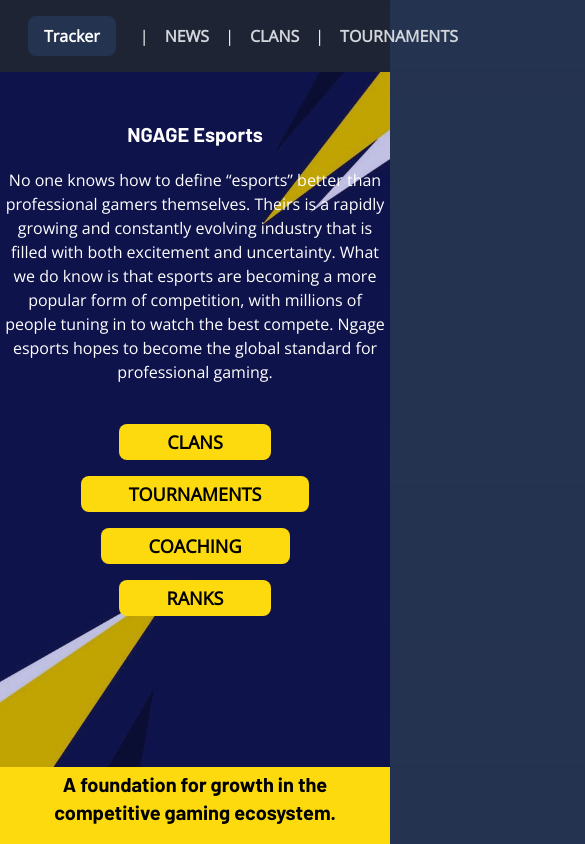
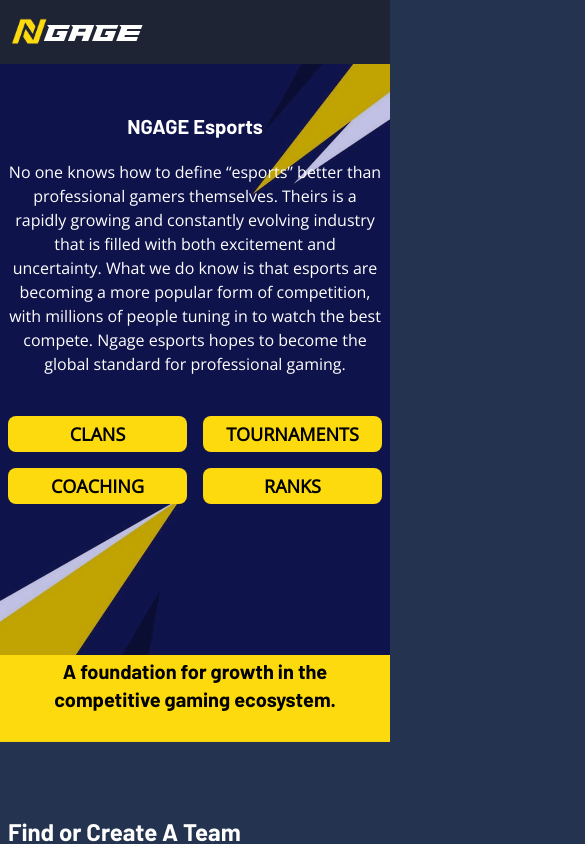
Before and after one commit to MuhammadDev-OP/ngage-esports, a Next.js app: page / in a window 390 px wide. Shown: the top 844 px of the page, 585 px wide, since content can reach past the window. Built offline with nearby package versions, Linux system fonts and the light colour scheme.

Commit message:
responsivness done

```diff
--- a/src/app/components/layout/Header.tsx
+++ b/src/app/components/layout/Header.tsx
@@ -1,14 +1,31 @@
 "use client";
 
-import React from "react";
+import React, { useState, useRef, MouseEvent } from "react";
 import Wrapper from "../shared/Wrapper";
 import Image from "next/image";
 import { useRouter } from "next/navigation";
+import { TbBrandValorant, TbBrandFortnite } from "react-icons/tb";
 
-const Header = () => {
+const Header: React.FC = () => {
   const router = useRouter();
+  const [isDropdownOpen, setIsDropdownOpen] = useState(false);
+  const dropdownTimeout = useRef<NodeJS.Timeout | null>(null);
+
+  const handleMouseEnter = (event: MouseEvent) => {
+    if (dropdownTimeout.current) {
+      clearTimeout(dropdownTimeout.current);
+    }
+    setIsDropdownOpen(true);
+  };
+
+  const handleMouseLeave = (event: MouseEvent) => {
+    dropdownTimeout.current = setTimeout(() => {
+      setIsDropdownOpen(false);
+    }, 200); // Adjust the delay time as needed
+  };
+
   return (
-    <div className="bg-[#1f2435] text-white py-4">
+    <div className="bg-[#1f2435] text-white py-4 z-50">
       <Wrapper>
         <div className="flex items-center gap-4">
           <div
@@ -25,7 +42,11 @@
               className="w-[140px]"
             />
           </div>
-          <div className="flex bg-[#243350] w-52 mx-2 p-2 rounded-lg">
+          <div
+            className="hidden md:flex bg-[#243350] w-52 mx-2 p-2 rounded-lg relative"
+            onMouseEnter={handleMouseEnter}
+            onMouseLeave={handleMouseLeave}
+          >
             <span>
               <Image
                 src={"/media/hamburger.svg"}
@@ -35,8 +56,26 @@
               />
             </span>
             <button className="text-left mx-2 font-bold">Tracker</button>
+            {isDropdownOpen && (
+              <div className="absolute top-full left-0 bg-[#1f2435] mt-2 p-2 rounded-lg shadow-lg w-full z-50">
+                <a
+                  href="/tracker/valorant"
+                  className="flex items-center p-2 hover:bg-[#243350] rounded-md"
+                >
+                  <TbBrandValorant className="mr-2 text-red-500" />
+                  Valorant Tracker
+                </a>
+                <a
+                  href="/tracker/fortnite"
+                  className="flex items-center p-2 mt-1 hover:bg-[#243350] rounded-md"
+                >
+                  <TbBrandFortnite className="mr-2 text-blue-500" />
+                  Fortnite Tracker
+                </a>
+              </div>
+            )}
           </div>
-          <div className="flex gap-4">
+          <div className="hidden gap-4 md:flex">
             |
             <a
               href="/news"
--- a/src/app/components/shared/Wrapper.tsx
+++ b/src/app/components/shared/Wrapper.tsx
@@ -1,7 +1,7 @@
 import React, { FC, ReactNode } from "react";
 
 const Wrapper: FC<{ children: React.ReactNode }> = ({ children }) => {
-  return <div className="max-w-[1100px] mx-auto px-1">{children}</div>;
+  return <div className="max-w-[1100px] mx-auto px-2">{children}</div>;
 };
 
 export default Wrapper;
--- a/src/app/components/widgets/Broadcasting.tsx
+++ b/src/app/components/widgets/Broadcasting.tsx
@@ -4,7 +4,7 @@
 const Broadcasting = () => {
   return (
     <Wrapper>
-      <div className="flex flex-row mt-16 gap-x-6">
+      <div className="flex flex-col md:flex-row mt-16 gap-x-6">
         <div className="flex-grow">
           <h1 className="text-3xl">Broadcasting</h1>
           <p className="font-medium mt-5 text-base">
@@ -40,13 +40,13 @@
             ))}
           </div>
         </div>
-        <div className="mt-8 w-[550px] h-[100px] flex-shrink-0">
+        <div className="mt-8 flex-shrink-0">
           <Image
             src={"/media/broadcasting.jpg"}
             alt={"events"}
             width={1920}
             height={1080}
-            className="w-[550px]  h-[335px]"
+            className="w-[550px] h-[250px] md:h-[335px]"
           />
         </div>
       </div>
--- a/src/app/components/widgets/Community.tsx
+++ b/src/app/components/widgets/Community.tsx
@@ -4,8 +4,8 @@
 const Community = () => {
   return (
     <Wrapper>
-      <div className="flex flex-row mt-16 gap-x-6">
-        <div className="mt-8 w-[510px] flex-shrink-0">
+      <div className="flex flex-col md:flex-row mt-16 gap-x-6">
+        <div className="mt-8 flex-shrink-0">
           <Image
             src={"/media/community.jpg"}
             alt={"events"}
@@ -14,7 +14,7 @@
             className="w-[510px]  h-[315px] "
           />
         </div>
-        <div className="flex-grow">
+        <div className="flex-grow mt-5">
           <h1 className="text-3xl">Community</h1>
           <p className="font-medium mt-5 text-base">
             There is no esports without its people, and there would be no brand
--- a/src/app/components/widgets/Events.tsx
+++ b/src/app/components/widgets/Events.tsx
@@ -4,8 +4,8 @@
 const Events = () => {
   return (
     <Wrapper>
-      <div className="flex flex-row mt-16 gap-x-6">
-        <div className="mt-8 w-[510px] flex-shrink-0">
+      <div className="flex flex-col md:flex-row mt-16 gap-x-6">
+        <div className="mt-8  flex-shrink-0">
           <Image
             src={"/media/events.jpg"}
             alt={"events"}
@@ -14,7 +14,7 @@
             className="w-[510px] "
           />
         </div>
-        <div className="flex-grow">
+        <div className="flex-grow mt-5">
           <h1 className="text-3xl">Events</h1>
           <p className="font-medium mt-5 text-base">
             The gaming community’s standards don’t just demand the best out of
--- a/src/app/components/widgets/Hero.tsx
+++ b/src/app/components/widgets/Hero.tsx
@@ -26,24 +26,36 @@
                 global standard for professional gaming.
               </p>
             </div>
-            <div className="flex flex-col gap-4 items-center md:justify-center mt-10 md:flex-row z-50">
-              <div className="px-12 py-1 sm:px-16 md:px-20 rounded-lg bg-[#fdda0d] hover:bg-[#cbb13a] duration-300">
-                <a href="" className="text-black font-bold text-lg">
+            <div className="grid grid-cols-2 gap-4 items-center mt-10 md:flex md:flex-row md:gap-4 z-20">
+              <div className="py-1 w-full rounded-lg bg-[#fdda0d] hover:bg-[#cbb13a] duration-300">
+                <a
+                  href="/clans"
+                  className="block text-black text-center font-bold text-lg"
+                >
                   CLANS
                 </a>
               </div>
-              <div className="px-12 py-1 sm:px-16 md:px-20 rounded-lg bg-[#fdda0d] hover:bg-[#cbb13a] duration-300">
-                <a href="" className="text-black font-bold text-lg">
+              <div className="py-1 w-full rounded-lg bg-[#fdda0d] hover:bg-[#cbb13a] duration-300">
+                <a
+                  href="/tournaments"
+                  className="block text-black text-center font-bold text-lg"
+                >
                   TOURNAMENTS
                 </a>
               </div>
-              <div className="px-12 py-1 sm:px-16 md:px-20 rounded-lg bg-[#fdda0d] hover:bg-[#cbb13a] duration-300">
-                <a href="" className="text-black font-bold text-lg">
+              <div className="py-1 w-full rounded-lg bg-[#fdda0d] hover:bg-[#cbb13a] duration-300">
+                <a
+                  href=""
+                  className="block text-black text-center font-bold text-lg"
+                >
                   COACHING
                 </a>
               </div>
-              <div className="px-12 py-1 sm:px-16 md:px-20 rounded-lg bg-[#fdda0d] hover:bg-[#cbb13a] duration-300">
-                <a href="" className="text-black font-bold text-lg">
+              <div className="py-1 w-full rounded-lg bg-[#fdda0d] hover:bg-[#cbb13a] duration-300">
+                <a
+                  href=""
+                  className="block text-black text-center font-bold text-lg"
+                >
                   RANKS
                 </a>
               </div>
--- a/src/app/components/widgets/Info.tsx
+++ b/src/app/components/widgets/Info.tsx
@@ -3,8 +3,8 @@
 const Info = () => {
   return (
     <Wrapper>
-      <div className="flex mt-36 gap-x-14">
-        <div className="w-[540px]">
+      <div className="flex flex-col md:flex-row mt-36 gap-x-14">
+        <div className="w-[350px] md:w-[540px]">
           <h1 className="text-2xl font-semibold">Find or Create A Team</h1>
           <p className="mt-5">
             There are numerous reasons why people might want to join or create a
--- a/src/app/globals.css
+++ b/src/app/globals.css
@@ -29,7 +29,7 @@
 }
 
 .link-with-bar::before {
-  @apply block w-[500px] h-[2px] bg-gray-700 my-2;
+  @apply block w-[350px] md:w-[500px] h-[2px] bg-gray-700 my-2;
   content: "";
 }
 
--- a/src/app/news/page.tsx
+++ b/src/app/news/page.tsx
@@ -56,7 +56,7 @@
         </svg>
       </div> */}
       <Wrapper>
-        <div className="grid grid-cols-3 gap-4">
+        <div className="grid grid-cols-1 md:grid-cols-3 gap-4">
           {data.map((item, index) => (
             <div
               key={index}
```
